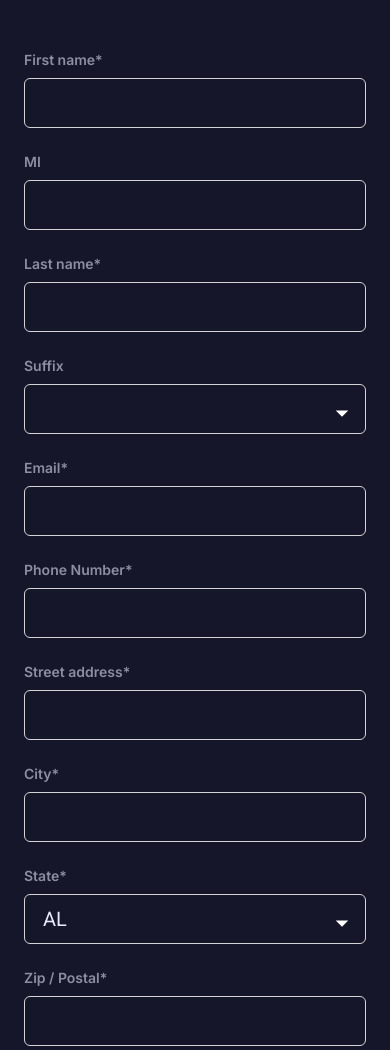
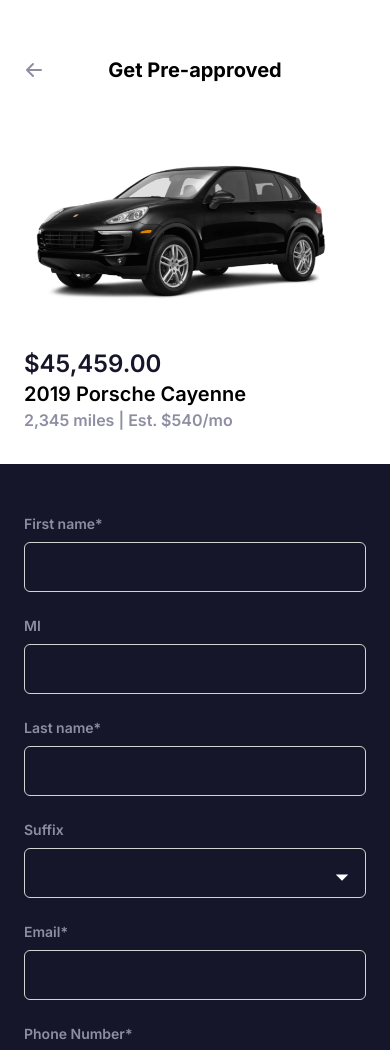
Before and after one commit to leonace924/preapproval-form, a Next.js app: page / in a window 390 px wide. Shown: the top 1050 px of the page. Built offline with nearby package versions, Linux system fonts and the light colour scheme.

Commit message:
refactor: update responsive

```diff
--- a/src/components/Pages/Home/ApproveForm/index.tsx
+++ b/src/components/Pages/Home/ApproveForm/index.tsx
@@ -1,5 +1,5 @@
 import React, { useEffect } from 'react'
-import { gql, useMutation } from '@apollo/client'
+import { useMutation } from '@apollo/client'
 import { FieldValues, useForm } from 'react-hook-form'
 
 import View from '@components/Common/View'
@@ -46,8 +46,11 @@
   }, [data])
 
   return (
-    <View className="d-approve-form lg:w-1/2">
+    <View className="d-approve-form">
       <form onSubmit={handleSubmit(onSubmit)}>
+        <h2 className="hidden font-bold text-white lg:block lg:text-2xl">
+          Get Pre-approved
+        </h2>
         <View className="d-approve-form__name">
           <TextInput
             label="First name*"
--- a/src/pages/index.tsx
+++ b/src/pages/index.tsx
@@ -1,11 +1,19 @@
 import { NextPage } from 'next'
+import View from '@components/Common/View'
 import Layout from '@components/Common/Layout'
+import StickyBar from '@components/Common/StickyBar'
+import Product from '@components/Pages/Home/Product'
 import ApproveForm from '@components/Pages/Home/ApproveForm'
 
 const Home: NextPage = () => {
   return (
     <Layout>
-      <ApproveForm />
+      <StickyBar />
+
+      <View className="lg:grid lg:flex-1 lg:grid-cols-2">
+        <Product />
+        <ApproveForm />
+      </View>
       {/* <main className="flex flex-col items-center justify-center flex-1 w-full px-20 text-center"></main> */}
 
       {/* <footer className="flex items-center justify-center w-full h-24 border-t"></footer> */}
--- a/src/styles/components/Pages/_ApproveForm.css
+++ b/src/styles/components/Pages/_ApproveForm.css
@@ -1,5 +1,5 @@
 .d-approve-form {
-  @apply h-full flex-1 bg-primary px-6 pt-[50px] pb-24 lg:py-28;
+  @apply h-full flex-1 bg-primary px-6 pt-[50px] pb-24 lg:grid lg:items-center lg:py-12;
 
   input:not([type='checkbox']),
   select {
```
